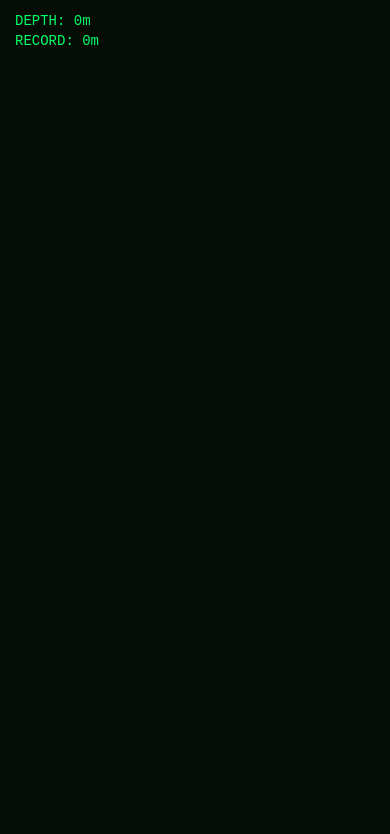
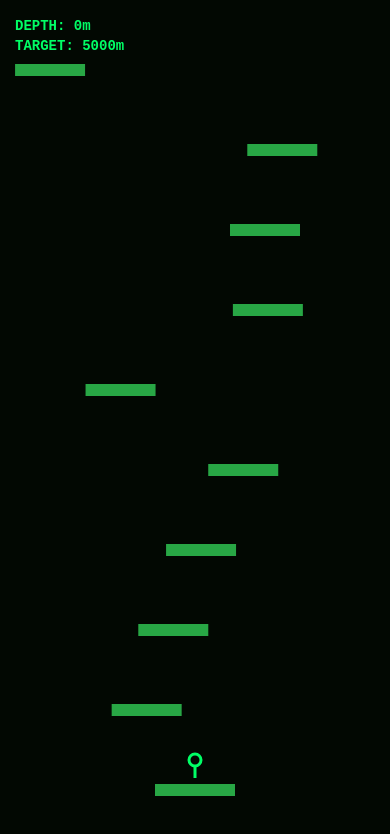
Before and after one commit to rikupengin-rgb/numa-stickman-jump, a plain HTML site: page index.html in a window 390 px wide. Both pictures are taken after a click on the button "🌱 イージー (5000mクリア)". Drawn offline with Linux system fonts and the light colour scheme.

Commit message:
Refactor game interface and touch controls
Updated styles and structure for the game interface, including changes to font-family, background colors, and button interactions. Added touch areas for mobile controls and modified game logic for depth targets.

```diff
--- a/index.html
+++ b/index.html
@@ -18,7 +18,7 @@
       height: 100%;
       background-color: #050b05;
       color: #00ff66;
-      font-family: -apple-system, BlinkMacSystemFont, "Segoe UI", Roboto, sans-serif;
+      font-family: -apple-system, BlinkMacSystemFont, sans-serif;
       overflow: hidden;
       display: flex;
       justify-content: center;
@@ -31,11 +31,7 @@
       height: 100vh;
       max-width: 480px;
       max-height: 850px;
-      background: #000;
-      display: flex;
-      flex-direction: column;
-      align-items: center;
-      justify-content: center;
+      background: #020802;
       overflow: hidden;
     }
 
@@ -43,17 +39,16 @@
       width: 100%;
       height: 100%;
       display: block;
-      background: #050b05;
     }
 
-    /* スタート・モード選択画面オーバーレイ */
+    /* メニュー画面オーバーレイ */
     .overlay {
       position: absolute;
       top: 0;
       left: 0;
       width: 100%;
       height: 100%;
-      background: rgba(5, 11, 5, 0.92);
+      background: rgba(5, 11, 5, 0.94);
       display: flex;
       flex-direction: column;
       align-items: center;
@@ -62,7 +57,6 @@
       z-index: 10;
     }
 
-    /* スマホ画面内に絶対に収めるコンテナ */
     .menu-card {
       width: 92%;
       max-width: 320px;
@@ -77,7 +71,6 @@
       color: #00ff66;
       margin-bottom: 4px;
       text-shadow: 0 0 8px rgba(0, 255, 102, 0.6);
-      word-break: break-all;
     }
 
     .subtitle {
@@ -102,12 +95,10 @@
       border-radius: 8px;
       background: rgba(0, 20, 0, 0.85);
       cursor: pointer;
-      transition: transform 0.1s, opacity 0.1s;
       display: flex;
       align-items: center;
       justify-content: center;
       text-align: center;
-      word-break: break-all;
     }
 
     .btn-easy { border: 2px solid #28a745; color: #5cdb95; }
@@ -115,10 +106,7 @@
     .btn-hard { border: 2px solid #dc3545; color: #ff6b6b; }
     .btn-endless { border: 2px solid #6f42c1; color: #d63384; }
 
-    .btn:active {
-      transform: scale(0.96);
-      opacity: 0.8;
-    }
+    .btn:active { transform: scale(0.96); opacity: 0.8; }
 
     .info-box {
       width: 100%;
@@ -132,16 +120,23 @@
       border: 1px solid #555000;
     }
 
-    .info-item {
-      margin-bottom: 3px;
-    }
-
     .controls-hint {
       margin-top: 4px;
       color: #aaa;
       text-align: center;
       font-size: clamp(9px, 2.6vw, 10px);
     }
+
+    /* タップ用透明操作エリア */
+    #touchLeft, #touchRight {
+      position: absolute;
+      top: 0;
+      bottom: 0;
+      width: 50%;
+      z-index: 5;
+    }
+    #touchLeft { left: 0; }
+    #touchRight { right: 0; }
   </style>
 </head>
 <body>
@@ -149,7 +144,11 @@
   <div id="gameContainer">
     <canvas id="gameCanvas"></canvas>
 
-    <!-- スタート画面 -->
+    <!-- タップ判定エリア -->
+    <div id="touchLeft"></div>
+    <div id="touchRight"></div>
+
+    <!-- メニュー画面 -->
     <div id="menuOverlay" class="overlay">
       <div class="menu-card">
         <h1>☣️ 沼ゲーのクソゲー</h1>
@@ -163,9 +162,9 @@
         </div>
 
         <div class="info-box">
-          <div class="info-item">⚠️ 泥沼モードは500mごとにレベルアップ</div>
-          <div class="info-item">⚠️ ハード/高Lv泥沼は上からの「金タライ」に注意！</div>
-          <div class="controls-hint">👉 左タップ: 左ジャン / 👈 右タップ: 右ジャン</div>
+          <div>⚠️ 泥沼モードは500mごとにレベルアップ</div>
+          <div>⚠️ ハード/高Lv泥沼は上からの「金タライ」に注意！</div>
+          <div class="controls-hint">👈 画面左タップ: 左ジャンプ / 画面右タップ: 右ジャンプ 👉</div>
         </div>
       </div>
     </div>
@@ -176,39 +175,187 @@
     const ctx = canvas.getContext('2d');
     const menuOverlay = document.getElementById('menuOverlay');
 
-    function resizeCanvas() {
+    function resize() {
       canvas.width = canvas.parentElement.clientWidth;
       canvas.height = canvas.parentElement.clientHeight;
     }
-    window.addEventListener('resize', resizeCanvas);
-    resizeCanvas();
+    window.addEventListener('resize', resize);
+    resize();
 
-    let currentMode = 'normal';
+    // ゲーム変数
     let isPlaying = false;
+    let mode = 'normal';
+    let targetDepth = 7000;
     let depth = 0;
     let record = 0;
 
-    function startGame(mode) {
-      currentMode = mode;
+    let player = { x: 0, y: 0, vx: 0, vy: 0, radius: 12, onGround: false };
+    let platforms = [];
+    let basins = [];
+    let cameraY = 0;
+
+    function startGame(selectedMode) {
+      mode = selectedMode;
+      if (mode === 'easy') targetDepth = 5000;
+      else if (mode === 'normal') targetDepth = 7000;
+      else if (mode === 'hard') targetDepth = 10000;
+      else targetDepth = Infinity;
+
+      depth = 0;
       isPlaying = true;
-      depth = 0;
       menuOverlay.style.display = 'none';
-      gameLoop();
+
+      // プレイヤー初期化
+      player.x = canvas.width / 2;
+      player.y = canvas.height - 100;
+      player.vx = 0;
+      player.vy = 0;
+
+      // 足場生成
+      platforms = [{ x: canvas.width / 2 - 40, y: canvas.height - 60, w: 80, h: 12 }];
+      for (let i = 1; i < 20; i++) {
+        platforms.push({
+          x: Math.random() * (canvas.width - 70),
+          y: canvas.height - 60 - i * 80,
+          w: 70,
+          h: 12
+        });
+      }
+      basins = [];
+      loop();
     }
 
-    function gameLoop() {
+    // タップ操作
+    document.getElementById('touchLeft').addEventListener('touchstart', (e) => {
+      e.preventDefault();
+      if (isPlaying && player.onGround) {
+        player.vy = -12;
+        player.vx = -5;
+        player.onGround = false;
+      }
+    });
+
+    document.getElementById('touchRight').addEventListener('touchstart', (e) => {
+      e.preventDefault();
+      if (isPlaying && player.onGround) {
+        player.vy = -12;
+        player.vx = 5;
+        player.onGround = false;
+      }
+    });
+
+    function loop() {
       if (!isPlaying) return;
 
-      // 描画更新
+      // 物理計算
+      player.vy += 0.5; // 重力
+      player.x += player.vx;
+      player.y += player.vy;
+      player.vx *= 0.95;
+
+      // 壁反射
+      if (player.x < 10) { player.x = 10; player.vx *= -1; }
+      if (player.x > canvas.width - 10) { player.x = canvas.width - 10; player.vx *= -1; }
+
+      // カメラ＆深度移動
+      if (player.y < canvas.height / 2) {
+        let diff = canvas.height / 2 - player.y;
+        player.y = canvas.height / 2;
+        depth += Math.floor(diff);
+        if (depth > record) record = depth;
+
+        // 足場を下にスライド
+        platforms.forEach(p => p.y += diff);
+        basins.forEach(b => b.y += diff);
+
+        // 新しい足場追加
+        while (platforms[platforms.length - 1].y > 0) {
+          platforms.push({
+            x: Math.random() * (canvas.width - 70),
+            y: platforms[platforms.length - 1].y - 80,
+            w: 70,
+            h: 12
+          });
+        }
+      }
+
+      // 金タライの発生（ハード・泥沼モード）
+      if ((mode === 'hard' || mode === 'endless') && Math.random() < 0.02) {
+        basins.push({ x: Math.random() * (canvas.width - 30), y: -30, vy: 6 });
+      }
+
+      // 足場との当たり判定
+      player.onGround = false;
+      platforms.forEach(p => {
+        if (player.vy > 0 &&
+            player.x > p.x && player.x < p.x + p.w &&
+            player.y + player.radius >= p.y && player.y - player.radius < p.y) {
+          player.y = p.y - player.radius;
+          player.vy = 0;
+          player.vx = 0;
+          player.onGround = true;
+        }
+      });
+
+      // タライ落下・判定
+      basins.forEach(b => {
+        b.y += b.vy;
+        // プレイヤー直撃判定
+        if (Math.abs(player.x - (b.x + 15)) < 20 && Math.abs(player.y - (b.y + 10)) < 20) {
+          gameOver("金タライ直撃！");
+        }
+      });
+
+      // 画面外落下判定
+      if (player.y > canvas.height + 50) {
+        gameOver("沼に落ちた！");
+      }
+
+      // クリア判定
+      if (depth >= targetDepth) {
+        alert("🎉 クリア達成！深さ: " + depth + "m");
+        menuOverlay.style.display = 'flex';
+        isPlaying = false;
+        return;
+      }
+
+      // 描画
       ctx.clearRect(0, 0, canvas.width, canvas.height);
 
-      // UI情報描画
+      // 足場描画
+      ctx.fillStyle = '#28a745';
+      platforms.forEach(p => ctx.fillRect(p.x, p.y, p.w, p.h));
+
+      // 金タライ描画
+      ctx.fillStyle = '#ffd700';
+      basins.forEach(b => ctx.fillRect(b.x, b.y, 30, 15));
+
+      // 棒人間描画
+      ctx.strokeStyle = '#00ff66';
+      ctx.lineWidth = 3;
+      // 頭
+      ctx.beginPath();
+      ctx.arc(player.x, player.y - 12, 6, 0, Math.PI * 2);
+      ctx.stroke();
+      // 胴体
+      ctx.beginPath();
+      ctx.moveTo(player.x, player.y - 6);
+      ctx.lineTo(player.x, player.y + 6);
+      ctx.stroke();
+
+      // UI
       ctx.fillStyle = '#00ff66';
-      ctx.font = '14px monospace';
-      ctx.fillText(`DEPTH: ${depth}m`, 15, 25);
-      ctx.fillText(`RECORD: ${record}m`, 15, 45);
+      ctx.font = 'bold 14px monospace';
+      ctx.fillText(`DEPTH: ${depth}m`, 15, 30);
+      ctx.fillText(`TARGET: ${targetDepth === Infinity ? '無限' : targetDepth + 'm'}`, 15, 50);
 
-      requestAnimationFrame(gameLoop);
+      requestAnimationFrame(loop);
+    }
+
+    function gameOver(reason) {
+      isPlaying = false;
+      alert(`GAME OVER (${reason})\n到達: ${depth}m`);
+      menuOverlay.style.display = 'flex';
     }
   </script>
 </body>
```
